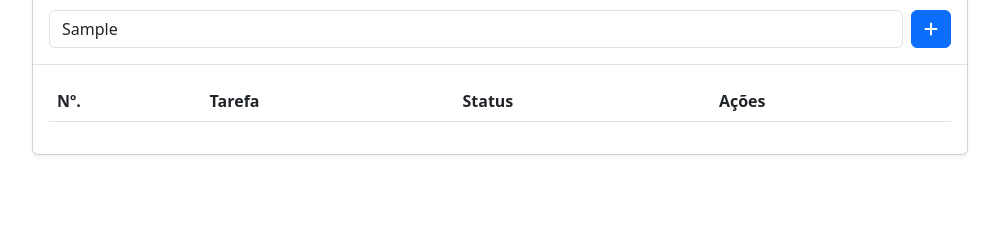
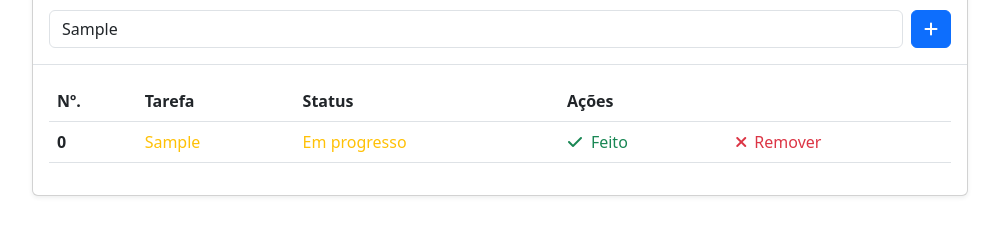
Before and after one commit to eubrunocoelho/todo-list-js, a plain HTML site: page index.html in a window 1280 px wide. Both pictures are taken after typing "Sample" into the empty fields and a click on the button 1071 px from the left and 105 px from the top of the page. Shown: the part 77-312 px from the top of the page, without its empty margins (140-1139 px from the left). Drawn offline with Linux system fonts and the light colour scheme.

Commit message:
it's flowing

```diff
--- a/app/Model/Task.js
+++ b/app/Model/Task.js
@@ -10,7 +10,7 @@ class Task {
     }
 
     getTask() {
-        if (this.task !== '') return this.task
+        return this.task
     }
 
     getStatus() {
@@ -23,7 +23,7 @@ class Task {
                 break
         }
 
-        return this.status;
+        return this.status
     }
 }
 
--- a/app/View/renderTask.js
+++ b/app/View/renderTask.js
@@ -1,6 +1,42 @@
-import { elements } from './base.js';
+import { elements } from './base.js'
 
 export const render = (task) => {
-    console.log(task);
-    // elements.taskBody.insertAdjacentHTML('beforeend', markup);
+    const taskMarkup = {
+        tableRow: `
+            <tr class="align-middle">
+            </tr>
+        `,
+        taskId: `
+            <th>${task.taskId}</th>
+        `,
+        task: `
+            <td>
+                <span class="text-warning">${task.task}</span>
+            </td>
+        `,
+        taskStatus: `
+            <td>
+                <span class="text-warning">${task.taskStatus}</span>
+            </td>
+        `,
+        taskActions: `
+            <td>
+                <i class="fa-solid fa-check me-2 text-success"></i><a href="#" class="link-success">Feito</a>
+            </td>
+            <td>
+                <i class="fa-solid fa-xmark me-2 text-danger"></i><a href="#" class="link-danger">Remover</a>
+            </td>
+        `
+    }
+
+    elements.taskBody.insertAdjacentHTML('afterbegin', taskMarkup.tableRow)
+
+    const tableRow = elements.taskBody.querySelector('tr')
+
+    if (tableRow !== null) {
+        tableRow.insertAdjacentHTML('beforeend', taskMarkup.taskId)
+        tableRow.insertAdjacentHTML('beforeend', taskMarkup.task)
+        tableRow.insertAdjacentHTML('beforeend', taskMarkup.taskStatus)
+        tableRow.insertAdjacentHTML('beforeend', taskMarkup.taskActions)
+    }
 }
--- a/app/index.js
+++ b/app/index.js
@@ -1,13 +1,21 @@
-import { Task } from './Model/Task.js';
-import { elements } from './View/base.js';
-import * as renderTask from './View/renderTask.js';
+import { Task as TaskObject } from './Model/Task.js'
+import { elements } from './View/base.js'
+import * as renderTask from './View/renderTask.js'
 
 elements.form.addEventListener('submit', (e) => {
-    e.preventDefault();
+    e.preventDefault()
 
-    const task = elements.taskInput.value;
-    const TaskObject = new Task(0, task, 0);
+    const taskInput = elements.taskInput.value
 
-    const taskArray = [TaskObject.getId(), TaskObject.getTask(), TaskObject.getStatus()];
-    console.log(taskArray);
+    if (taskInput !== '') {
+        const taskObject = new TaskObject(0, taskInput, 0)
+
+        const taskItem = {
+            taskId: taskObject.getId(),
+            task: taskObject.getTask(),
+            taskStatus: taskObject.getStatus()
+        }
+
+        renderTask.render(taskItem);
+    }
 });
```
Also changed, not shown: index.html (+0 -1 lines).
